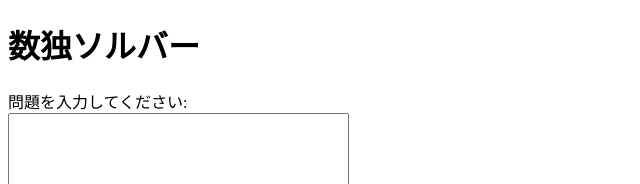
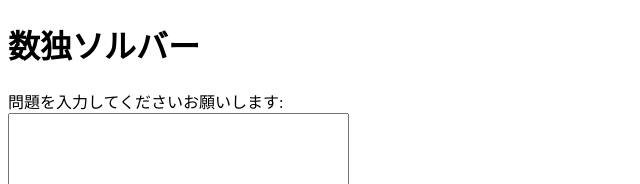
Before and after one commit to Taro-HITOMI/sudoku-web, a plain HTML site: page index.html in a window 1280 px wide. Shown: the top 184 px of the page, without its empty margins (0-640 px from the left). Drawn offline with Linux system fonts and the light colour scheme.

Commit message:
文章を変更

```diff
--- a/index.html
+++ b/index.html
@@ -7,7 +7,7 @@
 <body>
   <h1>数独ソルバー</h1>
   <form action="/cgi-bin/solver.cgi" method="post">
-    <label>問題を入力してください:</label><br>
+    <label>問題を入力してくださいお願いします:</label><br>
     <textarea name="puzzle" rows="10" cols="40"></textarea><br><br>
     <input type="submit" value="解く">
   </form>
```
